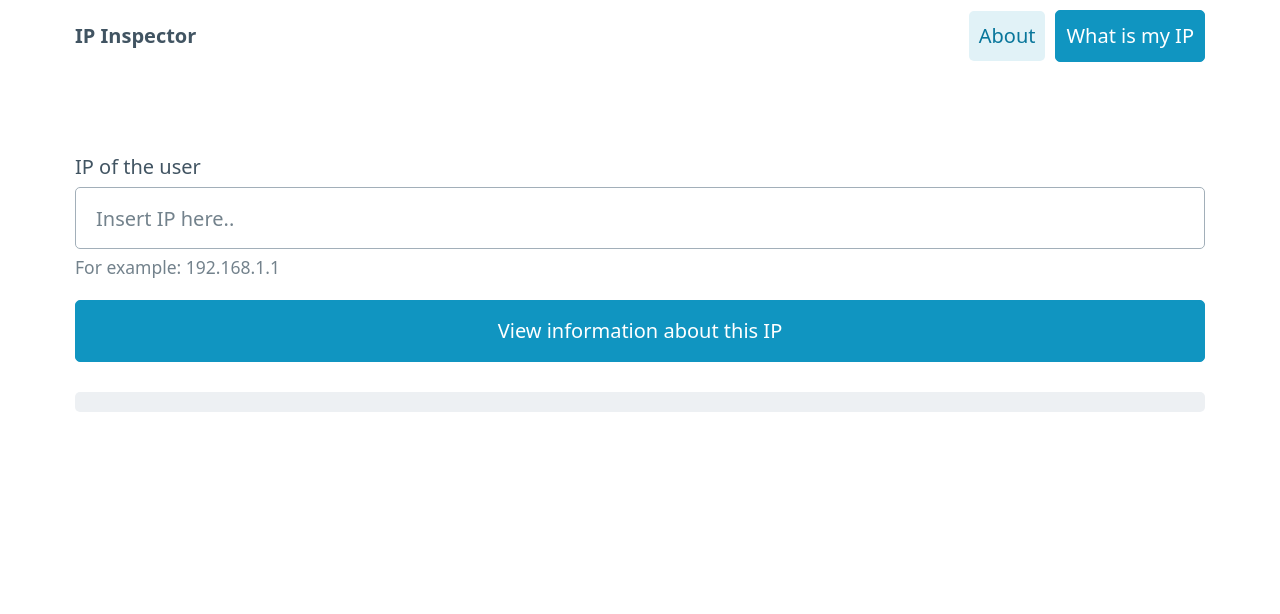
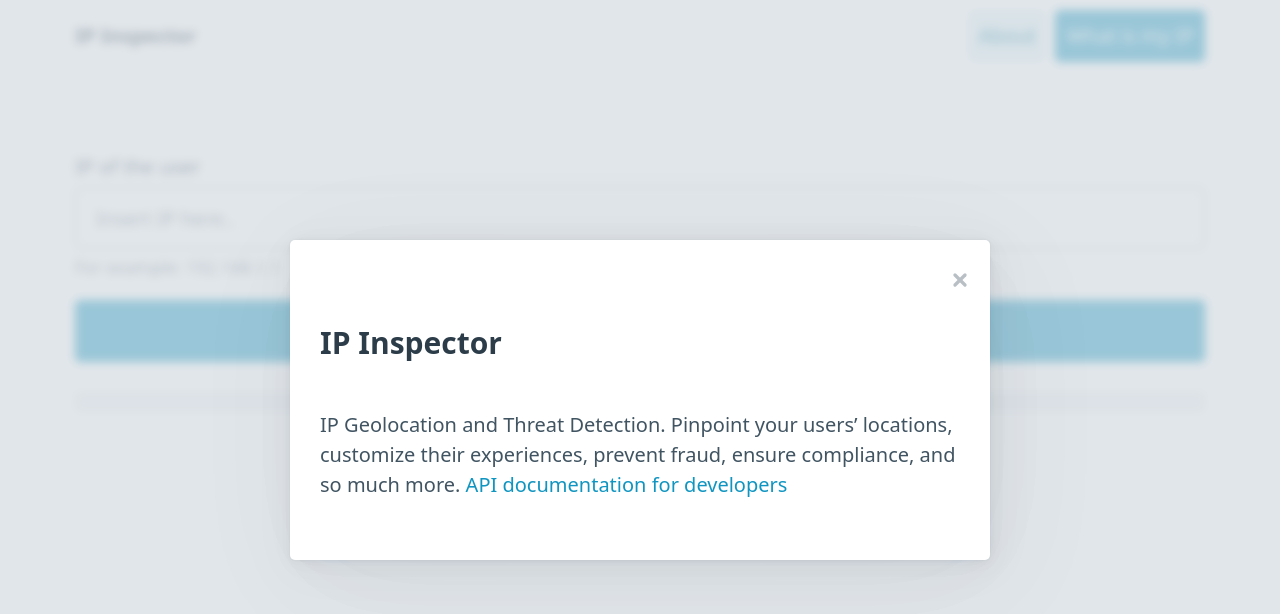
Before and after one commit to leonvallejos/ip-inspector, a plain HTML site: page index.html in a window 1280 px wide. Both pictures are taken after a click on the link "About". Drawn offline with nearby package versions, Linux system fonts and the light colour scheme.

Commit message:
Software deployment

```diff
--- a/index.html
+++ b/index.html
@@ -14,7 +14,26 @@
           <li><strong>IP Inspector</strong></li>
         </ul>
         <ul>
-          <li><a href="#">About</a></li>
+          <li><a href="#" data-target="modal-about" onclick="toggleModal(event)">About</a></li>
+
+        <!-- Modal -->
+        <dialog id="modal-about">
+            <article>
+                <a href="#close"
+                    aria-label="Close"
+                    class="close"
+                    data-target="modal-about"
+                    onClick="toggleModal(event)">
+                </a>
+                <h3>IP Inspector</h3>
+                <p>
+                    IP Geolocation and Threat Detection.
+                    Pinpoint your users’ locations, customize their experiences, prevent fraud, ensure compliance, and so much more.
+                    <a target="_blank" href="https://rapidapi.com/ipregistry3-ipregistry/api/ip-geolocation-and-threat-detection/">API documentation for developers</a>
+                    <br>
+                </p>
+            </article>
+        </dialog>
           <li><a target="_blank" href="https://www.cualesmiip.com/en" role="button">What is my IP</a></li>
         </ul>
       </nav>
@@ -39,5 +58,6 @@
 
     </footer>
     <script src="/js/script.js"></script>
+    <script src="/js/modal.js"></script>
 </body>
 </html>
```
Also changed, not shown: css/themes.css (deleted).
